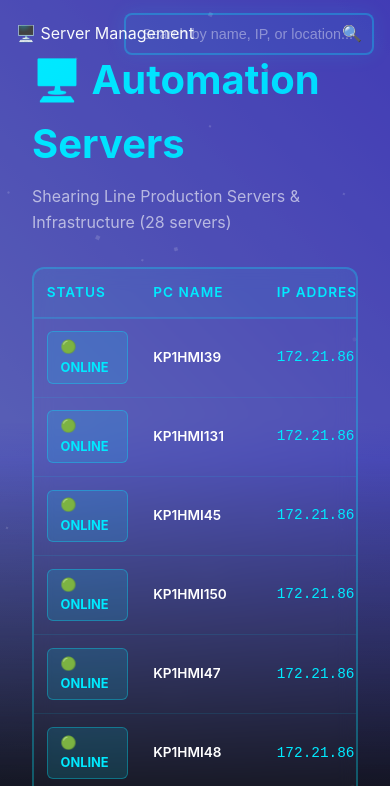
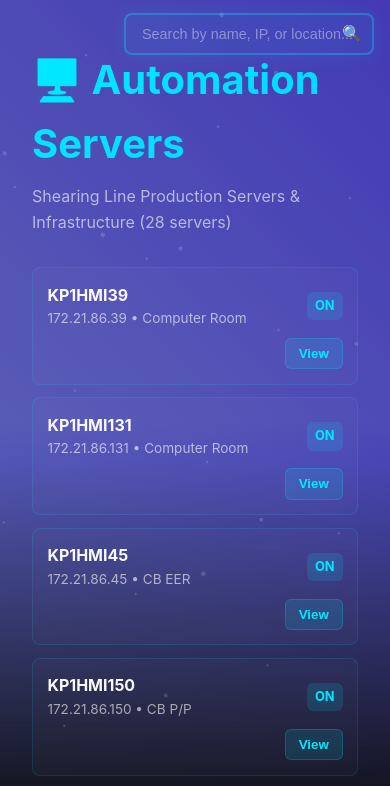
Before and after one commit to dutaposco/listserver, a React (Create React App) app: page / in a window 390 px wide. Shown: the top 786 px of the page. Built offline with nearby package versions, Linux system fonts and the light colour scheme.

Commit message:
Fix server status and add mobile responsiveness
Updated server details to reflect correct hmiUpdated status and added mobile responsiveness with window resize handling.

```diff
--- a/src/App.js
+++ b/src/App.js
@@ -1,27 +1,27 @@
 import './App.css';
 import { motion } from 'framer-motion';
-import { useState } from 'react';
+import { useEffect, useState } from 'react';
 import ServerDetail from './components/ServerDetail';
 
 
 const servers = [
   { id: 1, name: "KP1HMI39", ipAddress: "172.21.86.39", location: "Computer Room", status: "online", hmiVersion: "91124", alyacPatched: true, hmiUpdated: true, timesyncStatus: "synced" },
   { id: 2, name: "KP1HMI131", ipAddress: "172.21.86.131", location: "Computer Room", status: "online", hmiVersion: "91124", alyacPatched: true, hmiUpdated: true, timesyncStatus: "synced" },
-  { id: 3, name: "KP1HMI45", ipAddress: "172.21.86.45", location: "CB EER", status: "online", hmiVersion: "91124", alyacPatched: true, hmiUpdated: false, timesyncStatus: "synced" },
+  { id: 3, name: "KP1HMI45", ipAddress: "172.21.86.45", location: "CB EER", status: "online", hmiVersion: "91124", alyacPatched: true, hmiUpdated: true, timesyncStatus: "synced" },
   { id: 4, name: "KP1HMI150", ipAddress: "172.21.86.150", location: "CB P/P", status: "online", hmiVersion: "91124", alyacPatched: true, hmiUpdated: true, timesyncStatus: "synced" },
   { id: 5, name: "KP1HMI47", ipAddress: "172.21.86.47", location: "CS P/P", status: "online", hmiVersion: "91124", alyacPatched: true, hmiUpdated: true, timesyncStatus: "synced" },
   { id: 6, name: "KP1HMI48", ipAddress: "172.21.86.48", location: "CS P/P", status: "online", hmiVersion: "91124", alyacPatched: true, hmiUpdated: true, timesyncStatus: "synced" },
-  { id: 7, name: "KP1HMI50", ipAddress: "172.21.86.50", location: "DSS P/P", status: "online", hmiVersion: "91124", alyacPatched: false, hmiUpdated: false, timesyncStatus: "synced" },
+  { id: 7, name: "KP1HMI50", ipAddress: "172.21.86.50", location: "DSS P/P", status: "online", hmiVersion: "91124", alyacPatched: true, hmiUpdated: true, timesyncStatus: "synced" },
   { id: 8, name: "KP1HMI65", ipAddress: "172.21.86.65", location: "DSS P/P", status: "online", hmiVersion: "91124", alyacPatched: true, hmiUpdated: true, timesyncStatus: "synced" },
   { id: 9, name: "KP1HMI71", ipAddress: "172.21.86.71", location: "DSS P/P", status: "online", hmiVersion: "91124", alyacPatched: true, hmiUpdated: true, timesyncStatus: "synced" },
-  { id: 10, name: "KP1HMI44", ipAddress: "172.21.86.44", location: "DS P/P", status: "online", hmiVersion: "91124", alyacPatched: true, hmiUpdated: false, timesyncStatus: "synced" },
+  { id: 10, name: "KP1HMI44", ipAddress: "172.21.86.44", location: "DS P/P", status: "online", hmiVersion: "91124", alyacPatched: true, hmiUpdated: true, timesyncStatus: "synced" },
   { id: 11, name: "KP1HMI51", ipAddress: "172.21.86.51", location: "SHEARING EER", status: "online", hmiVersion: "91124", alyacPatched: true, hmiUpdated: true, timesyncStatus: "synced" },
   { id: 12, name: "KP1HMI144", ipAddress: "172.21.86.144", location: "SHEARING OFFICE", status: "online", hmiVersion: "91124", alyacPatched: true, hmiUpdated: true, timesyncStatus: "synced" },
   { id: 13, name: "KP1HMI56", ipAddress: "172.21.86.56", location: "MARKING P/P", status: "online", hmiVersion: "91124", alyacPatched: true, hmiUpdated: true, timesyncStatus: "synced" },
   { id: 14, name: "KP1HMI52", ipAddress: "172.21.86.52", location: "TOP INS P/P", status: "online", hmiVersion: "91124", alyacPatched: true, hmiUpdated: true, timesyncStatus: "synced" },
-  { id: 15, name: "KP1HMI53", ipAddress: "172.21.86.53", location: "OUT INS P/P", status: "online", hmiVersion: "-", alyacPatched: true, hmiUpdated: true, timesyncStatus: "synced" },
-  { id: 16, name: "KP1HMI54", ipAddress: "172.21.86.54", location: "BOT INS P/P", status: "online", hmiVersion: "91124", alyacPatched: true, hmiUpdated: false, timesyncStatus: "synced" },
-  { id: 17, name: "KP1HMI57", ipAddress: "172.21.86.57", location: "T1 P/P", status: "online", hmiVersion: "91124", alyacPatched: true, hmiUpdated: true, timesyncStatus: "synced" },
+  { id: 15, name: "KP1HMI53", ipAddress: "172.21.86.53", location: "OUT INS P/P", status: "online", hmiVersion: "-", alyacPatched: true, hmiUpdated:true, timesyncStatus:"synced"},
+  { id : 16 , name : 'KP1HMI54', ipAddress : '172.21.86.54', location : 'BOT INS P/P', status : 'online', hmiVersion : '90000', alyacPatched : true , hmiUpdated :true , timesyncStatus : 'synced'},
+  { id : 17 , name : 'KP1HMI57', ipAddress : '172.21.86.57', location : 'Tl P/P', status : 'online', hmiVersion : '90000', alyacPatched : true , hmiUpdated:true , timesyncStatus : 'synced'},
   { id: 18, name: "KP1HMI58", ipAddress: "172.21.86.58", location: "CL P/P", status: "online", hmiVersion: "91124", alyacPatched: true, hmiUpdated: true, timesyncStatus: "synced" },
 
   // PL1 servers (172.21.80.x)
@@ -42,6 +42,15 @@ const servers = [
 function AppContent() {
   const [selectedServer, setSelectedServer] = useState(null);
   const [searchQuery, setSearchQuery] = useState('');
+  const [isMobile, setIsMobile] = useState(typeof window !== 'undefined' ? window.innerWidth < 768 : false);
+
+  useEffect(() => {
+    function handleResize() {
+      setIsMobile(window.innerWidth < 768);
+    }
+    window.addEventListener('resize', handleResize);
+    return () => window.removeEventListener('resize', handleResize);
+  }, []);
 
   // Function to get status badge color
   const getStatusColor = (status) => {
@@ -73,11 +82,6 @@ function AppContent() {
             {/* Navbar */}
             <nav className="navbar">
               <div className="navbar-container">
-                <a href="/" className="nav-logo">
-                  <div className="nav-logo-photo">
-                    🖥️ Server Management
-                  </div>
-                </a>
                 <div className="nav-right" style={{ marginLeft: 'auto' }}>
                   <div className="search-container">
                     <input
@@ -155,7 +159,52 @@ function AppContent() {
                 </p>
               </motion.div>
 
-              {/* Servers Table */}
+              {/* Servers Table / Mobile List */}
+              {isMobile ? (
+                <div style={{ display: 'flex', flexDirection: 'column', gap: '0.8rem' }}>
+                  {shearingServers.length === 0 && otherServers.length === 0 && (
+                    <div style={{ padding: '1rem', textAlign: 'center', color: 'rgba(255,255,255,0.6)' }}>No servers found matching "{searchQuery}"</div>
+                  )}
+
+                  {shearingServers.map((server) => (
+                    <div key={server.id} style={{ padding: '0.9rem', borderRadius: '8px', border: '1px solid rgba(0,234,255,0.12)', background: 'rgba(255,255,255,0.02)', display: 'flex', flexDirection: 'column', gap: '0.5rem' }}>
+                      <div style={{ display: 'flex', justifyContent: 'space-between', alignItems: 'center' }}>
+                        <div>
+                          <div style={{ fontWeight: 700, fontSize: '1rem' }}>{server.name}</div>
+                          <div style={{ color: 'rgba(255,255,255,0.6)', fontSize: '0.85rem' }}>{server.ipAddress} • {server.location}</div>
+                        </div>
+                        <div style={{ textAlign: 'right' }}>
+                          <div style={{ display: 'inline-block', padding: '0.25rem 0.5rem', borderRadius: '6px', backgroundColor: getStatusColor(server.status) + '22', color: getStatusColor(server.status), fontWeight: '700', fontSize: '0.8rem' }}>{server.status === 'online' ? 'ON' : 'OFF'}</div>
+                        </div>
+                      </div>
+                      <div style={{ display: 'flex', gap: '0.5rem', justifyContent: 'flex-end' }}>
+                        <button onClick={() => setSelectedServer(server)} style={{ padding: '0.45rem 0.8rem', backgroundColor: 'rgba(0,234,255,0.12)', border: '1px solid rgba(0,234,255,0.2)', borderRadius: '6px', color: '#00eaff', fontWeight: 700 }}>View</button>
+                      </div>
+                    </div>
+                  ))}
+
+                  {otherServers.length > 0 && (
+                    <div style={{ margin: '0.6rem 0', color: 'rgba(255,255,255,0.7)', fontWeight: 700 }}>PL1 / Other Servers</div>
+                  )}
+
+                  {otherServers.map((server) => (
+                    <div key={server.id} style={{ padding: '0.9rem', borderRadius: '8px', border: '1px solid rgba(0,234,255,0.12)', background: 'rgba(255,255,255,0.02)', display: 'flex', flexDirection: 'column', gap: '0.5rem' }}>
+                      <div style={{ display: 'flex', justifyContent: 'space-between', alignItems: 'center' }}>
+                        <div>
+                          <div style={{ fontWeight: 700, fontSize: '1rem' }}>{server.name}</div>
+                          <div style={{ color: 'rgba(255,255,255,0.6)', fontSize: '0.85rem' }}>{server.ipAddress} • {server.location}</div>
+                        </div>
+                        <div style={{ textAlign: 'right' }}>
+                          <div style={{ display: 'inline-block', padding: '0.25rem 0.5rem', borderRadius: '6px', backgroundColor: getStatusColor(server.status) + '22', color: getStatusColor(server.status), fontWeight: '700', fontSize: '0.8rem' }}>{server.status === 'online' ? 'ON' : 'OFF'}</div>
+                        </div>
+                      </div>
+                      <div style={{ display: 'flex', gap: '0.5rem', justifyContent: 'flex-end' }}>
+                        <button onClick={() => setSelectedServer(server)} style={{ padding: '0.45rem 0.8rem', backgroundColor: 'rgba(0,234,255,0.12)', border: '1px solid rgba(0,234,255,0.2)', borderRadius: '6px', color: '#00eaff', fontWeight: 700 }}>View</button>
+                      </div>
+                    </div>
+                  ))}
+                </div>
+              ) : (
                 <motion.div
                   initial={{ opacity: 0, y: 20 }}
                   animate={{ opacity: 1, y: 0 }}
@@ -305,10 +354,11 @@ function AppContent() {
                     </tbody>
                   </table>
                 </motion.div>
+              )}
             </div>
 
             <footer className="footer">
-              <p>&copy; 2025 Automation Servers - Sharing Line. All rights reserved. | Server Management System</p>
+              <p>&copy; 2026 Automation Servers - Shearing Line. All rights reserved. | Duta Alamin</p>
             </footer>
           </div>
         </>
```
Lines whose indentation alone changed are shown as unchanged.
